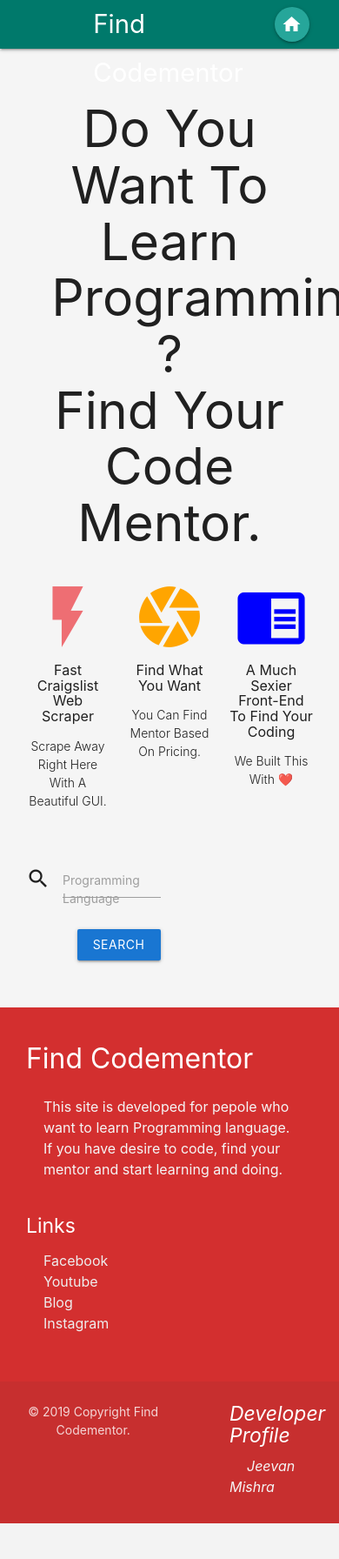
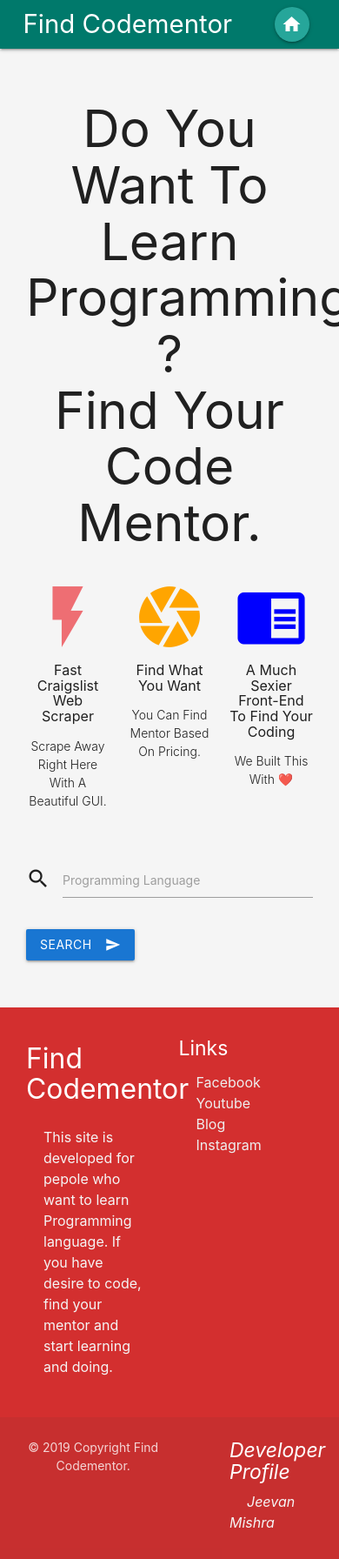
Before and after one commit to g1mishra/find_codementor, a Django app: page / in a window 390 px wide; the page is wider, and only the part inside the window is pictured. Shown: that part at 87% size. Before the commit the page ends 1751 px from the top of that part, so only its background shows below. Run offline with Django 3.2, Linux system fonts and the light colour scheme.

Commit message:
Mobile responsive

```diff
--- a/templates/base.html
+++ b/templates/base.html
@@ -21,7 +21,7 @@
 <body>
     <nav class="#00796b teal darken-2">
         <div class="container nav-wrapper ">
-            <a href="/" class="brand-logo">Find Codementor</a>
+            <a href="/" class="brand-logo left ">Find Codementor</a>
             <ul id="nav-mobile" class="right">
                 <li><a href="/" class="btn-floating pulse"><i class="material-icons">home</i></a></li>
             </ul>
@@ -30,7 +30,7 @@
     <div class="container">
         <div class="row">
                 <br>
-                <h1 class="col s10 offset-s1 main-text"> Do you want to learn Programming ? <br>
+                <h1 class="col s12 m10 offset-m1 main-text"> Do you want to learn Programming ? <br>
                     find your code mentor. </h1><br>
 
             <div class="col s4">
@@ -63,7 +63,7 @@
         <form action="{% url 'new_search' %}" method="post">
                 {% csrf_token %}
                 <div class="row">
-                        <div class="col s6">
+                        <div class="col s12 m6">
                           <div class="row">
                             <div class="input-field col s12">
                               <i class="material-icons prefix">search</i>
@@ -71,7 +71,7 @@
                               <label for="Programming-language">Programming language</label>
 
                             </div>
-                            <div class="input-field col s8 offset-s4">
+                            <div class="input-field col s12 m8 offset-m2">
                                     <button class="btn waves-effect waves-light blue darken-2" type="submit" name="action">Search
                                             <i class="material-icons right">send</i>
                                     </button>
@@ -88,12 +88,12 @@
         <footer class="page-footer red darken-2">
                 <div class="container">
                   <div class="row">
-                    <div class="col l6 s12">
+                    <div class="col l6 s6">
                       <h4 class="white-text">Find Codementor</h4>
                       <p class="grey-text text-lighten-4">This site is developed for pepole who want
                                     to learn Programming language. If you have desire to code, find your mentor and start learning and doing.</p>
                     </div>
-                    <div class="col l4 offset-l2 s12">
+                    <div class="col l4 offset-l2 s6">
                       <h5 class="white-text">Links</h5>
                       <ul>
                         <li><a class="grey-text text-lighten-3" href="https://www.facebook.com/checktolearn1/">Facebook</a></li>
```
